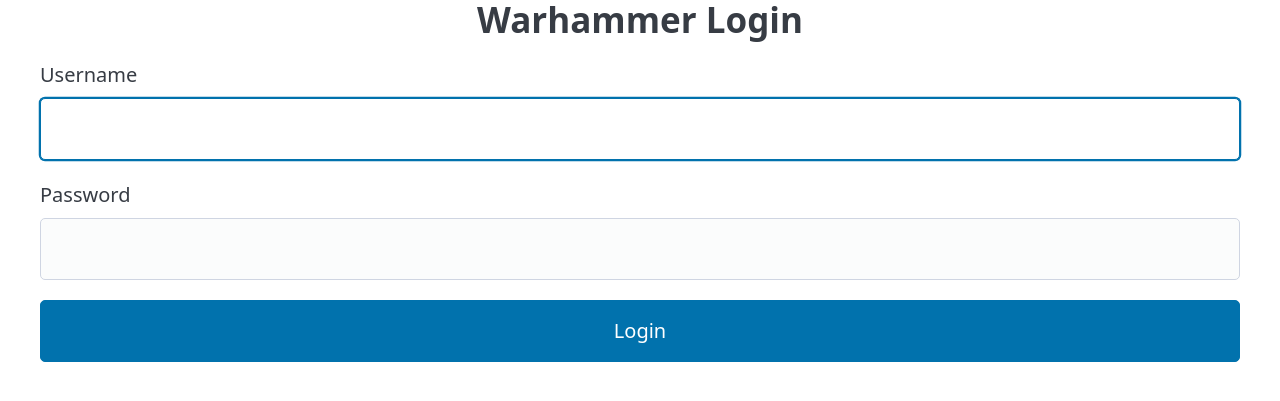
After one commit to JuanjoAraujo2003/Tarea-Crud, a Django app: page /login/ in a window 1280 px wide. The commit adds this page. Shown: the top 401 px of the page. Run offline with Django 5.2, Linux system fonts and the light colour scheme; some libraries are stand-ins or nearby versions.

Commit message:
Agregación del Login y protección de URLs del CRUD

```diff
--- a/ejemplo_crud/settings.py
+++ b/ejemplo_crud/settings.py
@@ -123,3 +123,8 @@
 # https://docs.djangoproject.com/en/5.1/ref/settings/#default-auto-field
 
 DEFAULT_AUTO_FIELD = 'django.db.models.BigAutoField'
+
+#Autenticacion
+LOGIN_URL = '/login'
+LOGIN_REDIRECT_URL = '/'
+LOGOUT_REDIRECT_URL = '/login'
--- a/ejemplo_crud/urls.py
+++ b/ejemplo_crud/urls.py
@@ -16,9 +16,13 @@
 """
 from django.contrib import admin
 from django.urls import path, include
+from django.contrib.auth import views as auth_views
 
 urlpatterns = [
     path('admin/', admin.site.urls),
+
+    path('login/', auth_views.LoginView.as_view(template_name='login.html'), name='login'),
+    path('logout/', auth_views.LogoutView.as_view(next_page='/'), name='logout'),
     path('factions/', include('warhammer_wiki.urls')),
     path('', include('warhammer_wiki.urls'))
 ]
--- /dev/null
+++ b/warhammer_wiki/templates/login.html
@@ -0,0 +1,45 @@
+<!DOCTYPE html>
+<html lang="en">
+<head>
+    <meta charset="UTF-8">
+    <meta name="viewport" content="width=device-width, initial-scale=1.0">
+    <title>Warhammer Login</title>
+
+<link
+  rel="stylesheet"
+  href="https://cdn.jsdelivr.net/npm/@picocss/pico@2/css/pico.min.css"
+>
+
+</head>
+<body>
+
+    <div class="container medium">
+        <h2 style="text-align:center";>Warhammer Login</h2>
+
+        {% if form.non_field_errors %}
+            <div class="error">
+                {{ form.non_field_errors }}
+            </div>
+        {% endif %}
+
+        <form method="post" action="{% url 'login' %}">
+            {% csrf_token %}
+
+            <div>
+                <label for="id_username">Username</label>
+                {{ form.username }}
+            </div>
+
+            <div>
+                <label for="id_password">Password</label>
+                {{ form.password }}
+            </div>
+
+            <button type="submit">Login</button>
+
+        </form>
+
+    </div>
+
+</body>
+</html>
--- a/warhammer_wiki/urls.py
+++ b/warhammer_wiki/urls.py
@@ -2,13 +2,16 @@
 from rest_framework import routers
 from .views import FactionView, index
 from .views import delete_faction, update_faction
-
+from django.contrib.auth import views as auth_views
+from django.contrib.auth.decorators import login_required
 
 router = routers.DefaultRouter()
 router.register(r'factions', FactionView, 'factions')
 urlpatterns = [
     path("api/v1/", include(router.urls)),
-    path("", index , name="index"),
-    path("delete/<int:id>/", delete_faction, name="delete_faction"),
-    path("update/<int:id>/", update_faction, name="update_faction"),
+    path("", login_required(index), name="index"),
+    path("delete/<int:id>/", login_required(delete_faction), name="delete_faction"),
+    path("update/<int:id>/", login_required(update_faction), name="update_faction"),
+    path('login/', auth_views.LoginView.as_view(template_name='login.html'), name='login'),
+    path('logout/', auth_views.LogoutView.as_view(next_page='/'), name='logout'),
 ]
```
Also changed, not shown: warhammer_wiki/templates/index.html (+6 -1 lines), warhammer_wiki/views.py (+15 -9 lines).
